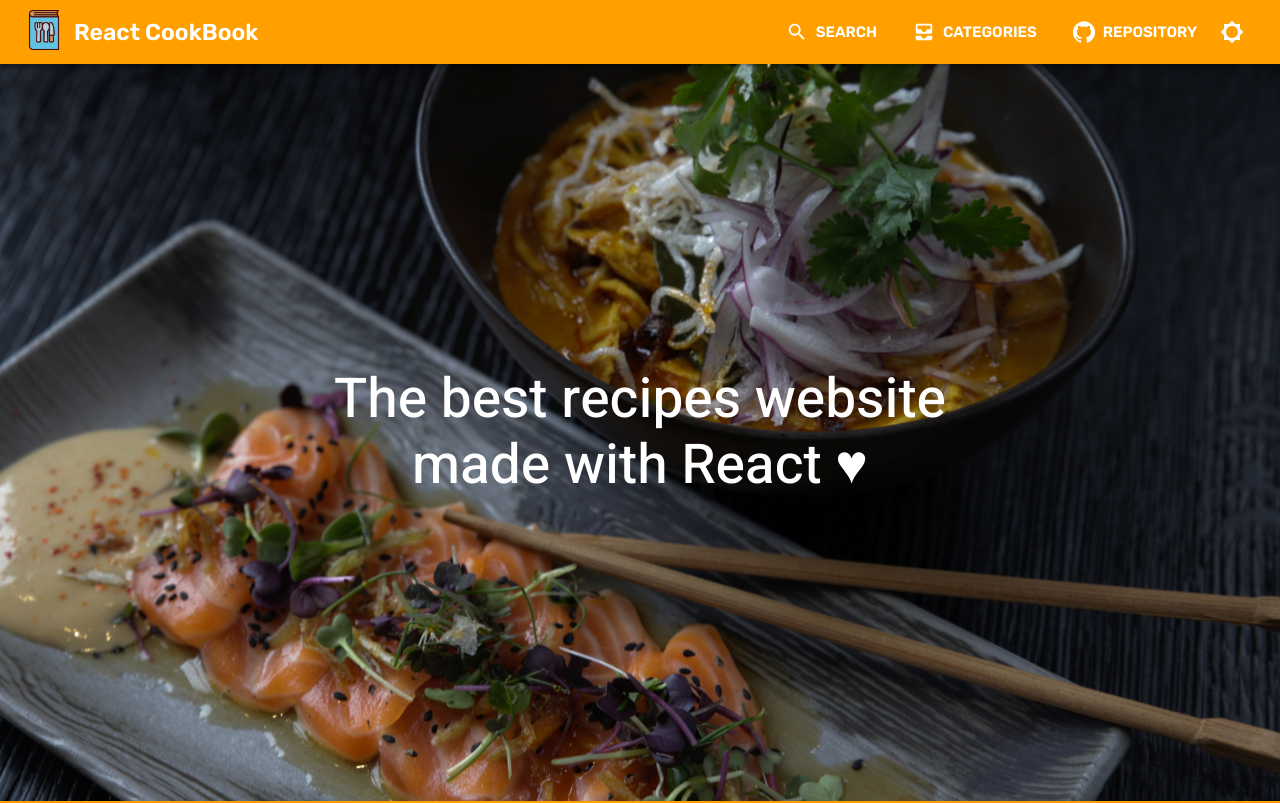
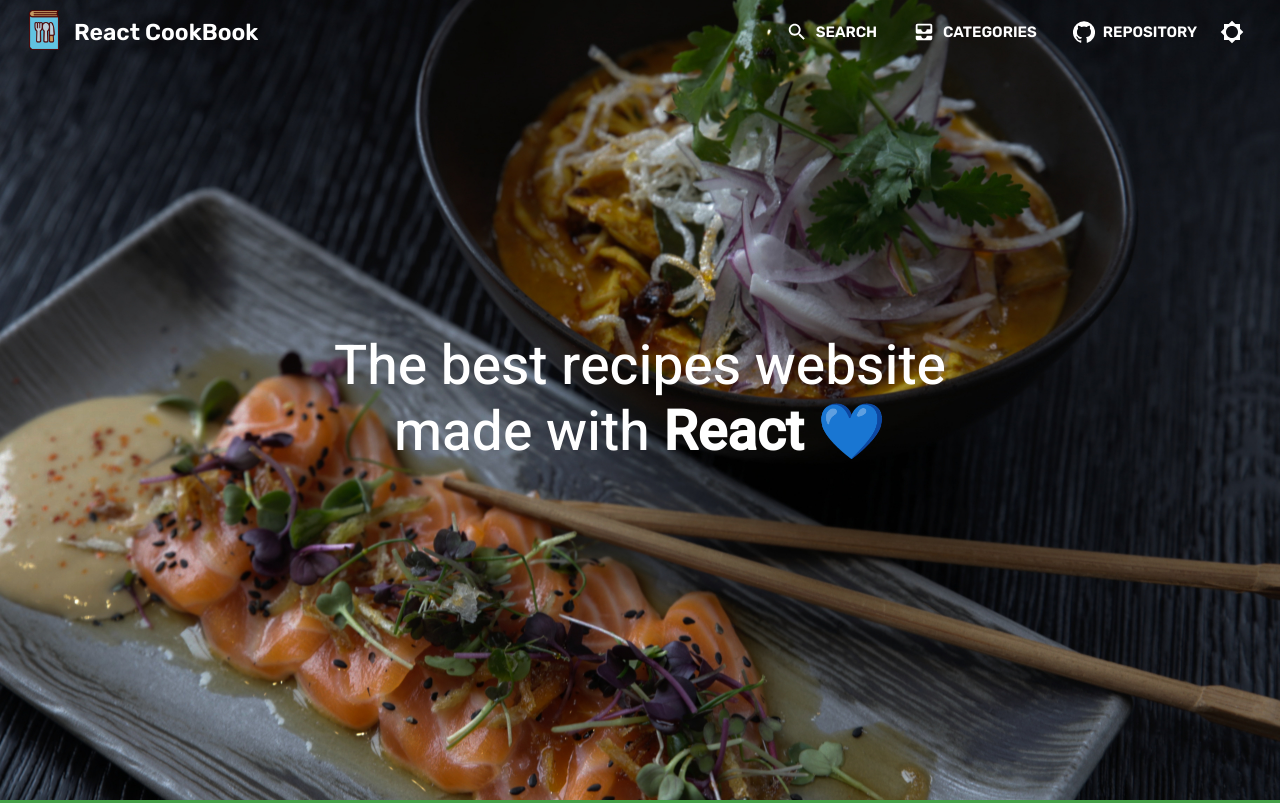
Before and after one commit to LOG1CRS/React-CookBook, a React (Create React App) app: page / in a window 1280 px wide. Shown: the top 803 px of the page. Built offline with nearby package versions, Linux system fonts and the light colour scheme; no server answers.

Commit message:
Layout finished with back to top button and navbar color fade

```diff
--- a/src/assets/style/themeConfig.js
+++ b/src/assets/style/themeConfig.js
@@ -3,7 +3,8 @@ import { createMuiTheme } from '@material-ui/core/styles';
 const theme = createMuiTheme({
   palette: {
     primary: {
-      main: '#ffa000',
+      main: '#43a047',
+      // main: '#7a0000',
     },
     secondary: {
       main: '#fff',
--- /dev/null
+++ b/src/components/layout/BackToTop.jsx
@@ -0,0 +1,69 @@
+import React from 'react';
+import {
+  Fab,
+  makeStyles,
+  Zoom,
+  useScrollTrigger,
+  Hidden,
+} from '@material-ui/core';
+import { ArrowUpward } from '@material-ui/icons';
+
+const useStyle = makeStyles((theme) => ({
+  root: {
+    position: 'fixed',
+    bottom: theme.spacing(4),
+    right: theme.spacing(4),
+    [theme.breakpoints.only('xs')]: {
+      bottom: theme.spacing(3),
+      right: theme.spacing(3),
+    },
+  },
+}));
+
+const ScrollToTop = (props) => {
+  const { children, window } = props;
+  const classes = useStyle();
+
+  const trigger = useScrollTrigger({
+    target: window ? window() : undefined,
+    disableHysteresis: true,
+    threshold: 100,
+  });
+
+  const handleClick = (event) => {
+    const anchor = (event.target.ownerDocument || document).querySelector(
+      '#top'
+    );
+
+    if (anchor) {
+      anchor.scrollIntoView({ behavior: 'smooth', block: 'center' });
+    }
+  };
+
+  return (
+    <Zoom in={trigger}>
+      <div onClick={handleClick} role="presentation" className={classes.root}>
+        {children}
+      </div>
+    </Zoom>
+  );
+};
+
+const BackToTop = (props) => {
+  return (
+    <ScrollToTop {...props}>
+      <Hidden only="xs">
+        <Fab color="primary" size="large" aria-label="scroll back to top">
+          <ArrowUpward />
+        </Fab>
+      </Hidden>
+      <Hidden smUp>
+        <Fab color="primary" size="medium" aria-label="scroll back to top">
+          <ArrowUpward />
+        </Fab>
+      </Hidden>
+    </ScrollToTop>
+  );
+};
+
+export default BackToTop;
--- a/src/components/layout/Layout.jsx
+++ b/src/components/layout/Layout.jsx
@@ -3,6 +3,7 @@ import { makeStyles, Hidden } from '@material-ui/core';
 import Navbar from './Navbar';
 import DrawerItem from './DrawerItem';
 import Footer from './Footer';
+import BackToTop from './BackToTop';
 
 const useStyle = makeStyles((theme) => ({
   toolbar: theme.mixins.toolbar,
@@ -28,9 +29,10 @@ const Layout = ({ children }) => {
         <DrawerItem variant="temporary" open={open} onClose={toggleOpen} />
       </Hidden>
       <div className={classes.content}>
-        <div className={classes.toolbar} />
+        <div id="top" />
         <div>{children}</div>
       </div>
+      <BackToTop />
       <Footer />
     </>
   );
--- a/src/components/layout/Navbar.jsx
+++ b/src/components/layout/Navbar.jsx
@@ -1,4 +1,4 @@
-import React from 'react';
+import React, { cloneElement } from 'react';
 import {
   makeStyles,
   AppBar,
@@ -7,6 +7,7 @@ import {
   IconButton,
   Hidden,
   Button,
+  useScrollTrigger,
 } from '@material-ui/core';
 import {
   Menu,
@@ -22,8 +23,10 @@ import { home, repo, search, categories } from '../../routes/routes.json';
 import navbarImg from '../../assets/static/cookbook-icon.png';
 
 const useStyle = makeStyles((theme) => ({
-  root: {
-    flexGrow: 1,
+  appbar: {
+    transition: theme.transitions.create('background-color', {
+      duration: theme.transitions.duration.complex,
+    }),
   },
   logoTitle: {
     [theme.breakpoints.only('xl')]: {
@@ -68,11 +71,27 @@ const useStyle = makeStyles((theme) => ({
   },
 }));
 
+const ElevationScroll = (props) => {
+  const { children, window } = props;
+
+  const trigger = useScrollTrigger({
+    disableHysteresis: true,
+    threshold: 0,
+    target: window ? window() : undefined,
+  });
+
+  return cloneElement(children, {
+    elevation: trigger ? 4 : 0,
+    color: trigger ? 'primary' : 'transparent',
+  });
+};
+
 const Navbar = (props) => {
   const classes = useStyle();
   return (
     <>
-      <AppBar position="fixed" color="primary">
+      <ElevationScroll>
+        <AppBar position="fixed" className={classes.appbar}>
           <Toolbar>
             <div className={classes.logoNavbar}>
               <Link to={home}>
@@ -142,6 +161,7 @@ const Navbar = (props) => {
             </Hidden>
           </Toolbar>
         </AppBar>
+      </ElevationScroll>
     </>
   );
 };
--- a/src/components/main/Hero.jsx
+++ b/src/components/main/Hero.jsx
@@ -13,12 +13,14 @@ import desktopImg from '../../assets/static/hero-desktop.jpg';
 const useStyle = makeStyles((theme) => ({
   hero: {
     width: '100%',
-    height: `calc(100vh - 63px)`,
+    // height: `calc(100vh - 63px)`,
+    height: '100vh',
     backgroundPosition: 'center',
     backgroundImage: `url(${desktopImg})`,
     backgroundSize: 'cover',
     [theme.breakpoints.only('xs')]: {
-      height: 'calc(100vh - 55px)',
+      // height: 'calc(100vh - 55px)',
+      height: '100vh',
     },
     [theme.breakpoints.down('md')]: {
       backgroundImage: `url(${mobileImg})`,
@@ -61,7 +63,8 @@ const Hero = () => {
               align="center"
               className={classes.heroTitle}
             >
-              The best recipes website <br /> made with React ♥
+              The best recipes website <br /> made with <strong>React</strong>{' '}
+              💙
             </Typography>
           </Hidden>
           <Hidden lgUp xsDown>
@@ -71,7 +74,8 @@ const Hero = () => {
               align="center"
               className={classes.heroTitle}
             >
-              The best recipes <br /> website made with <br /> React ♥
+              The best recipes <br /> website made with <br />
+              <strong>React</strong> 💙
             </Typography>
           </Hidden>
           <Hidden smUp>
@@ -81,7 +85,8 @@ const Hero = () => {
               align="center"
               className={classes.heroTitle}
             >
-              The best <br /> recipes website <br /> made with <br /> React ♥
+              The best <br /> recipes website <br /> made with <br />
+              <strong>React</strong> 💙
             </Typography>
           </Hidden>
         </Container>
--- a/src/views/CategoriesPage.jsx
+++ b/src/views/CategoriesPage.jsx
@@ -1,10 +1,17 @@
 import React from 'react';
+import { makeStyles } from '@material-ui/core';
+
+const useStyle = makeStyles((theme) => ({
+  toolbar: theme.mixins.toolbar,
+}));
 
 const CategoriesPage = () => {
+  const classes = useStyle();
   return (
-    <div>
+    <>
+      <div className={classes.toolbar} />
       <p>Categories Page</p>
-    </div>
+    </>
   );
 };
 
--- a/src/views/SearchPage.jsx
+++ b/src/views/SearchPage.jsx
@@ -1,10 +1,17 @@
 import React from 'react';
+import { makeStyles } from '@material-ui/core';
+
+const useStyle = makeStyles((theme) => ({
+  toolbar: theme.mixins.toolbar,
+}));
 
 const SearchPage = () => {
+  const classes = useStyle();
   return (
-    <div>
+    <>
+      <div className={classes.toolbar} />
       <p>SearchPage</p>
-    </div>
+    </>
   );
 };
 
```
Lines whose indentation alone changed are shown as unchanged.
